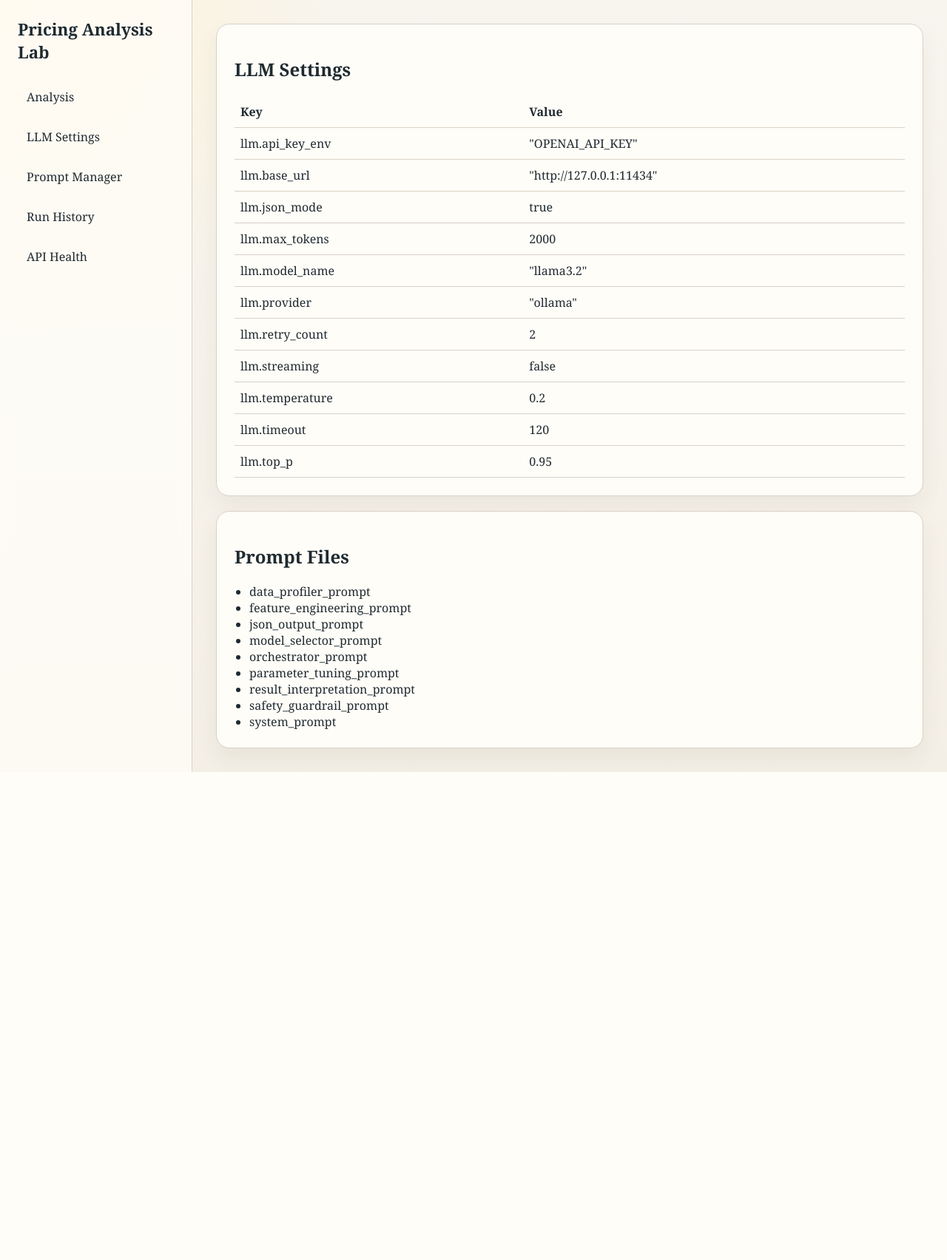
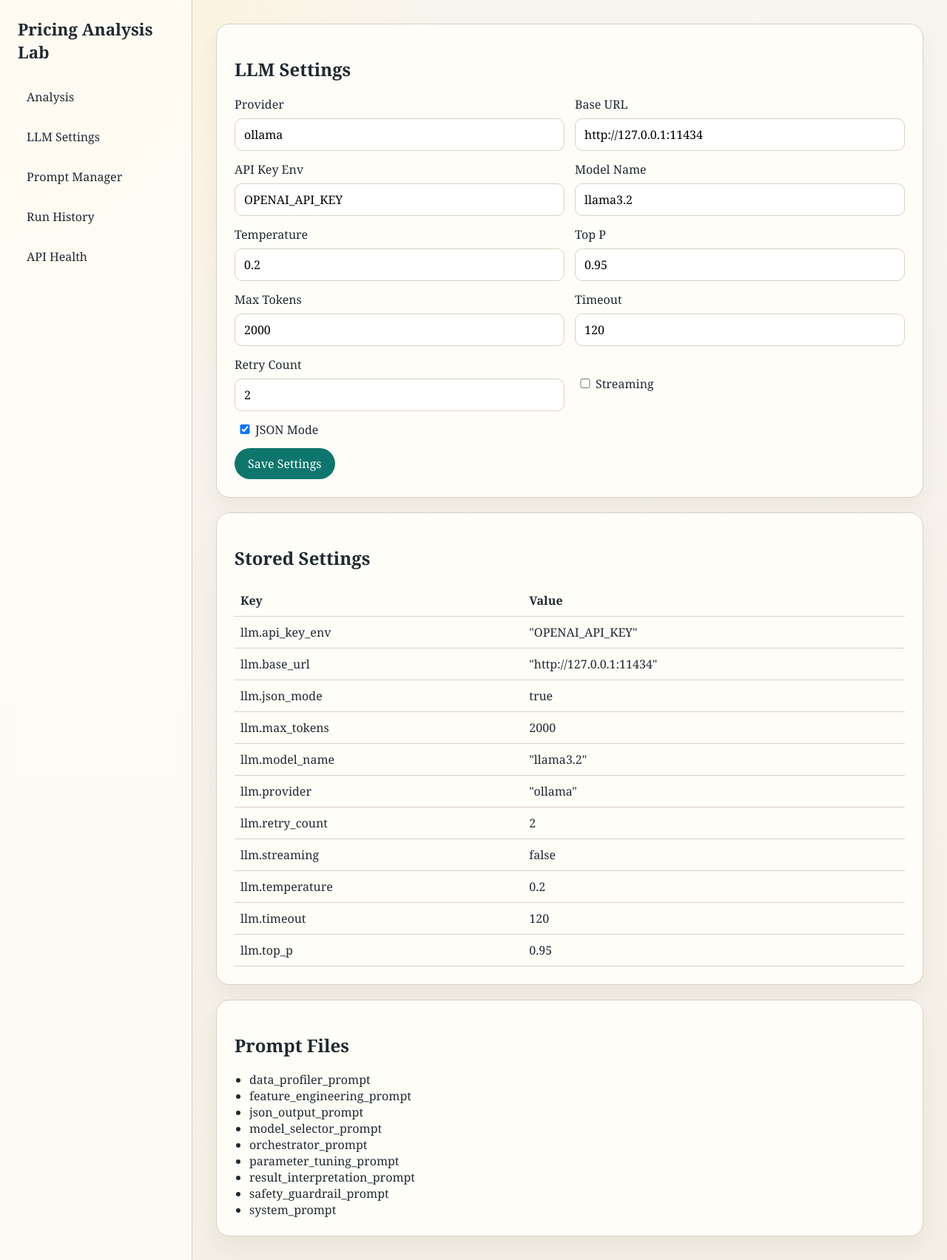
Before and after one commit to zageabb/Pricing_Analysis_Lab, a Flask app: page /settings/ in a window 1280 px wide. Shown: the whole page at 74% size. Before the commit the page ends 1044 px from the top, so only its background shows below. Run offline with Flask 3, Linux system fonts and the light colour scheme.

Commit message:
Add editable prompts and LLM settings

```diff
--- a/pricing_analysis_lab/factory.py
+++ b/pricing_analysis_lab/factory.py
@@ -16,6 +16,7 @@ from .services.settings_store import ensure_default_settings
 def create_app() -> Flask:
     app = Flask(__name__, template_folder="templates", static_folder="static")
     app.config.from_object(Config)
+    app.secret_key = app.config["SECRET_KEY"]
 
     app.config["DATA_DIR"].mkdir(parents=True, exist_ok=True)
     app.config["UPLOAD_DIR"].mkdir(parents=True, exist_ok=True)
--- a/pricing_analysis_lab/routes/settings.py
+++ b/pricing_analysis_lab/routes/settings.py
@@ -1,7 +1,7 @@
-from flask import Blueprint, render_template
+from flask import Blueprint, flash, redirect, render_template, request, url_for
 
 from ..services.prompt_store import list_prompt_templates
-from ..services.settings_store import list_settings
+from ..services.settings_store import get_llm_settings, list_settings, update_llm_settings
 
 
 settings_bp = Blueprint("settings", __name__)
@@ -13,4 +13,25 @@ def index():
         "settings/index.html",
         settings=list_settings(),
         prompts=list_prompt_templates(),
+        llm_settings=get_llm_settings(),
     )
+
+
+@settings_bp.post("/")
+def save():
+    payload = {
+        "provider": request.form.get("provider", "ollama"),
+        "base_url": request.form.get("base_url", "").strip(),
+        "api_key_env": request.form.get("api_key_env", "").strip(),
+        "model_name": request.form.get("model_name", "").strip(),
+        "temperature": float(request.form.get("temperature", "0.2")),
+        "top_p": float(request.form.get("top_p", "0.95")),
+        "max_tokens": int(request.form.get("max_tokens", "2000")),
+        "timeout": int(request.form.get("timeout", "120")),
+        "retry_count": int(request.form.get("retry_count", "2")),
+        "streaming": request.form.get("streaming") == "on",
+        "json_mode": request.form.get("json_mode") == "on",
+    }
+    update_llm_settings(payload)
+    flash("LLM settings saved.")
+    return redirect(url_for("settings.index"))
--- a/pricing_analysis_lab/services/prompt_store.py
+++ b/pricing_analysis_lab/services/prompt_store.py
@@ -35,3 +35,16 @@ def ensure_default_prompts() -> None:
 
 def list_prompt_templates() -> list[PromptTemplate]:
     return PromptTemplate.query.order_by(PromptTemplate.name.asc()).all()
+
+
+def get_prompt_text(name: str) -> str:
+    template = PromptTemplate.query.filter_by(name=name).one()
+    return Path(template.path).read_text(encoding="utf-8")
+
+
+def save_prompt_text(name: str, body: str) -> PromptTemplate:
+    template = PromptTemplate.query.filter_by(name=name).one()
+    Path(template.path).write_text(body.rstrip() + "\n", encoding="utf-8")
+    db.session.add(template)
+    db.session.commit()
+    return template
--- a/pricing_analysis_lab/services/settings_store.py
+++ b/pricing_analysis_lab/services/settings_store.py
@@ -1,6 +1,8 @@
 from __future__ import annotations
 
+from dataclasses import dataclass
 import json
+from typing import Any
 
 from ..extensions import db
 from ..models import AppSetting
@@ -21,6 +23,21 @@ DEFAULT_SETTINGS = {
 }
 
 
+@dataclass(slots=True)
+class LLMSettings:
+    provider: str
+    base_url: str
+    api_key_env: str
+    model_name: str
+    temperature: float
+    top_p: float
+    max_tokens: int
+    timeout: int
+    retry_count: int
+    streaming: bool
+    json_mode: bool
+
+
 def ensure_default_settings() -> None:
     for key, value in DEFAULT_SETTINGS.items():
         setting = AppSetting.query.filter_by(key=key).one_or_none()
@@ -31,3 +48,44 @@ def ensure_default_settings() -> None:
 
 def list_settings() -> list[AppSetting]:
     return AppSetting.query.order_by(AppSetting.key.asc()).all()
+
+
+def get_setting(key: str, default: Any | None = None) -> Any:
+    setting = AppSetting.query.filter_by(key=key).one_or_none()
+    if setting is None:
+        return default
+    return json.loads(setting.value)
+
+
+def set_setting(key: str, value: Any) -> AppSetting:
+    setting = AppSetting.query.filter_by(key=key).one_or_none()
+    serialized = json.dumps(value)
+    if setting is None:
+        setting = AppSetting(key=key, value=serialized)
+    else:
+        setting.value = serialized
+    db.session.add(setting)
+    db.session.commit()
+    return setting
+
+
+def get_llm_settings() -> LLMSettings:
+    return LLMSettings(
+        provider=get_setting("llm.provider", DEFAULT_SETTINGS["llm.provider"]),
+        base_url=get_setting("llm.base_url", DEFAULT_SETTINGS["llm.base_url"]),
+        api_key_env=get_setting("llm.api_key_env", DEFAULT_SETTINGS["llm.api_key_env"]),
+        model_name=get_setting("llm.model_name", DEFAULT_SETTINGS["llm.model_name"]),
+        temperature=float(get_setting("llm.temperature", DEFAULT_SETTINGS["llm.temperature"])),
+        top_p=float(get_setting("llm.top_p", DEFAULT_SETTINGS["llm.top_p"])),
+        max_tokens=int(get_setting("llm.max_tokens", DEFAULT_SETTINGS["llm.max_tokens"])),
+        timeout=int(get_setting("llm.timeout", DEFAULT_SETTINGS["llm.timeout"])),
+        retry_count=int(get_setting("llm.retry_count", DEFAULT_SETTINGS["llm.retry_count"])),
+        streaming=bool(get_setting("llm.streaming", DEFAULT_SETTINGS["llm.streaming"])),
+        json_mode=bool(get_setting("llm.json_mode", DEFAULT_SETTINGS["llm.json_mode"])),
+    )
+
+
+def update_llm_settings(payload: dict[str, Any]) -> LLMSettings:
+    for key, value in payload.items():
+        set_setting(f"llm.{key}", value)
+    return get_llm_settings()
--- a/pricing_analysis_lab/static/app.css
+++ b/pricing_analysis_lab/static/app.css
@@ -104,6 +104,80 @@ body {
   border-bottom: 1px solid var(--line);
 }
 
+.flash-stack {
+  display: grid;
+  gap: 10px;
+  margin-bottom: 16px;
+}
+
+.flash {
+  padding: 12px 14px;
+  border-radius: 12px;
+  border: 1px solid #b8e0d3;
+  background: #ebfff8;
+}
+
+.form-grid {
+  display: grid;
+  grid-template-columns: repeat(2, minmax(0, 1fr));
+  gap: 14px;
+}
+
+.form-grid label,
+.prompt-card {
+  display: grid;
+  gap: 8px;
+}
+
+.form-grid input,
+.prompt-card textarea,
+.form-actions button {
+  font: inherit;
+}
+
+.form-grid input,
+.prompt-card textarea {
+  width: 100%;
+  padding: 10px 12px;
+  border-radius: 10px;
+  border: 1px solid var(--line);
+  background: white;
+}
+
+.prompt-card {
+  padding: 16px;
+  border: 1px solid var(--line);
+  border-radius: 14px;
+  background: #fffaf0;
+  margin-bottom: 14px;
+}
+
+.prompt-header {
+  display: flex;
+  justify-content: space-between;
+  gap: 12px;
+  align-items: baseline;
+}
+
+.form-actions {
+  grid-column: 1 / -1;
+}
+
+.form-actions button {
+  border: 0;
+  border-radius: 999px;
+  padding: 10px 18px;
+  background: var(--accent);
+  color: white;
+  cursor: pointer;
+}
+
+.checkbox-row {
+  align-items: center;
+  grid-auto-flow: column;
+  justify-content: start;
+}
+
 .stat-grid {
   display: grid;
   grid-template-columns: repeat(3, minmax(0, 1fr));
@@ -140,4 +214,8 @@ body {
   .stat-grid {
     grid-template-columns: 1fr;
   }
+
+  .form-grid {
+    grid-template-columns: 1fr;
+  }
 }
--- a/pricing_analysis_lab/templates/base.html
+++ b/pricing_analysis_lab/templates/base.html
@@ -19,6 +19,15 @@
         </nav>
       </aside>
       <main class="content">
+        {% with messages = get_flashed_messages() %}
+          {% if messages %}
+          <div class="flash-stack">
+            {% for message in messages %}
+            <div class="flash">{{ message }}</div>
+            {% endfor %}
+          </div>
+          {% endif %}
+        {% endwith %}
         {% block content %}{% endblock %}
       </main>
     </div>
--- a/pricing_analysis_lab/templates/settings/index.html
+++ b/pricing_analysis_lab/templates/settings/index.html
@@ -2,6 +2,24 @@
 {% block content %}
 <section class="panel">
   <h1>LLM Settings</h1>
+  <form method="post" class="form-grid">
+    <label>Provider<input type="text" name="provider" value="{{ llm_settings.provider }}"></label>
+    <label>Base URL<input type="text" name="base_url" value="{{ llm_settings.base_url }}"></label>
+    <label>API Key Env<input type="text" name="api_key_env" value="{{ llm_settings.api_key_env }}"></label>
+    <label>Model Name<input type="text" name="model_name" value="{{ llm_settings.model_name }}"></label>
+    <label>Temperature<input type="number" step="0.01" name="temperature" value="{{ llm_settings.temperature }}"></label>
+    <label>Top P<input type="number" step="0.01" name="top_p" value="{{ llm_settings.top_p }}"></label>
+    <label>Max Tokens<input type="number" name="max_tokens" value="{{ llm_settings.max_tokens }}"></label>
+    <label>Timeout<input type="number" name="timeout" value="{{ llm_settings.timeout }}"></label>
+    <label>Retry Count<input type="number" name="retry_count" value="{{ llm_settings.retry_count }}"></label>
+    <label class="checkbox-row"><input type="checkbox" name="streaming" {% if llm_settings.streaming %}checked{% endif %}> Streaming</label>
+    <label class="checkbox-row"><input type="checkbox" name="json_mode" {% if llm_settings.json_mode %}checked{% endif %}> JSON Mode</label>
+    <div class="form-actions"><button type="submit">Save Settings</button></div>
+  </form>
+</section>
+
+<section class="panel">
+  <h2>Stored Settings</h2>
   <table class="data-table">
     <thead>
       <tr><th>Key</th><th>Value</th></tr>
```
Also changed, not shown: pricing_analysis_lab/routes/admin.py (+12 -3 lines), pricing_analysis_lab/services/llm_provider.py (added, +96 -0 lines), pricing_analysis_lab/templates/admin/prompts.html (+10 -5 lines), tests/test_settings_and_prompts.py (added, +46 -0 lines).
